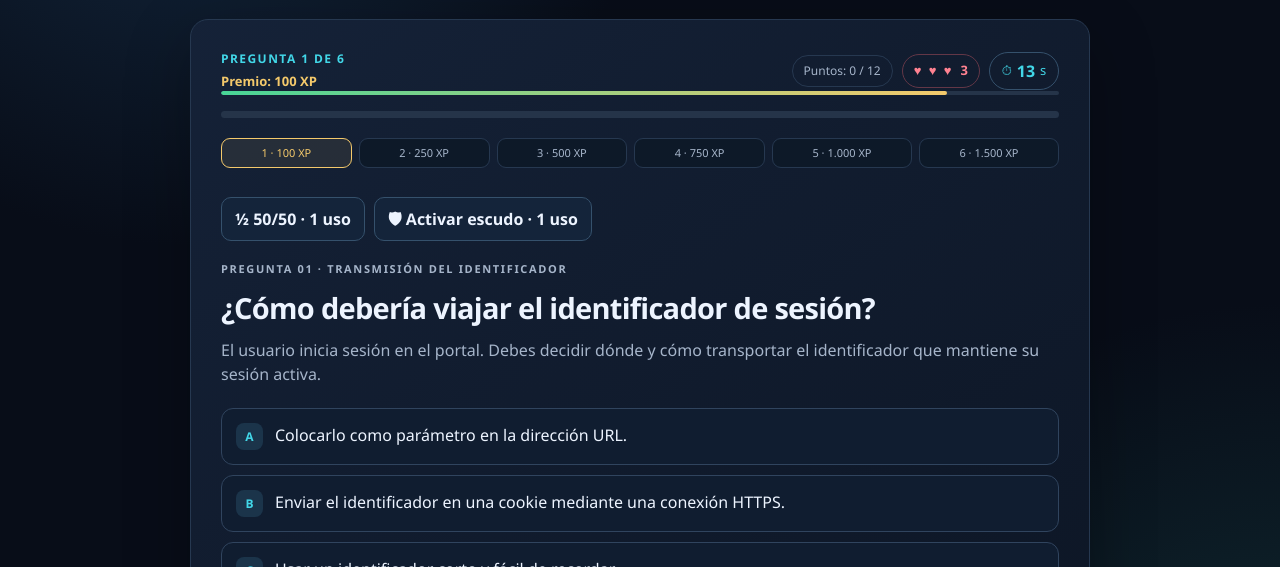
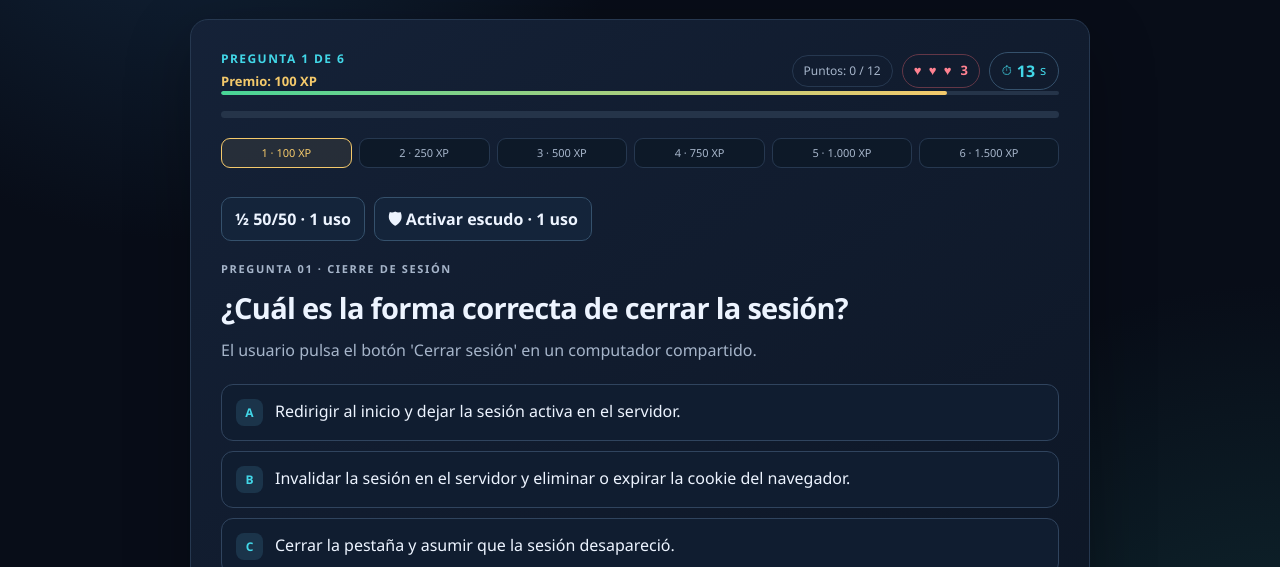
Before and after one commit to DanielJC04/session-lab-sesiones-inseguras, a plain HTML site: page index.html in a window 1280 px wide. Both pictures are taken after a click on the button "Jugar por el premio →". Shown: the part 233-800 px from the top of the page. Drawn offline with Linux system fonts and the light colour scheme.

Commit message:
Shuffle question order on each new game
Co-authored-by: Copilot <223556219+Copilot@users.noreply.github.com>

```diff
--- a/index.html
+++ b/index.html
@@ -298,6 +298,8 @@
     ];
 
     let current = 0;
+    let questionOrder = [];
+    let previousQuestionOrder = [];
     let score = 0;
     let answers = [];
     let lives = 3;
@@ -311,6 +313,18 @@
     const timerSeconds = 15;
     const feedbackDelay = 1600;
     const prizes = ["100 XP", "250 XP", "500 XP", "750 XP", "1.000 XP", "1.500 XP"];
+
+    function createQuestionOrder() {
+      const order = scenarios.map((_, index) => index);
+      for (let index = order.length - 1; index > 0; index -= 1) {
+        const swapIndex = Math.floor(Math.random() * (index + 1));
+        [order[index], order[swapIndex]] = [order[swapIndex], order[index]];
+      }
+      if (order.length > 1 && order.every((scenarioIndex, index) => scenarioIndex === previousQuestionOrder[index])) {
+        [order[0], order[1]] = [order[1], order[0]];
+      }
+      return order;
+    }
 
     const welcomeScreen = document.getElementById('welcomeScreen');
     const gameScreen = document.getElementById('gameScreen');
@@ -379,6 +393,8 @@
       stopTimer();
       clearAdvanceTimeout();
       current = 0;
+      questionOrder = createQuestionOrder();
+      previousQuestionOrder = questionOrder.slice();
       score = 0;
       answers = [];
       lives = 3;
@@ -395,7 +411,7 @@
     function renderScenario() {
       stopTimer();
       clearAdvanceTimeout();
-      const item = scenarios[current];
+      const item = scenarios[questionOrder[current]];
       answered = false;
       shieldArmed = false;
       document.getElementById('stepLabel').textContent = `PREGUNTA ${current + 1} DE ${scenarios.length}`;
@@ -431,7 +447,7 @@
       if (answered) return;
       stopTimer();
       answered = true;
-      const item = scenarios[current];
+      const item = scenarios[questionOrder[current]];
       const correct = selected === item.correct;
       const shieldSaved = !correct && shieldArmed && !shieldUsed;
       if (correct) {
@@ -479,7 +495,7 @@
       answered = true;
       shieldArmed = false;
       lives -= 1;
-      const item = scenarios[current];
+      const item = scenarios[questionOrder[current]];
       answers.push({ selected: null, correct: false, label: item.label, timeout: true });
 
       Array.from(optionsContainer.children).forEach((button, index) => {
@@ -567,7 +583,7 @@
     function useFiftyFifty() {
       if (fiftyUsed || answered) return;
       fiftyUsed = true;
-      const wrongButtons = Array.from(optionsContainer.children).filter((button, index) => index !== scenarios[current].correct);
+      const wrongButtons = Array.from(optionsContainer.children).filter((button, index) => index !== scenarios[questionOrder[current]].correct);
       wrongButtons.slice(0, 2).forEach(button => {
         button.hidden = true;
         button.setAttribute('aria-hidden', 'true');
```
